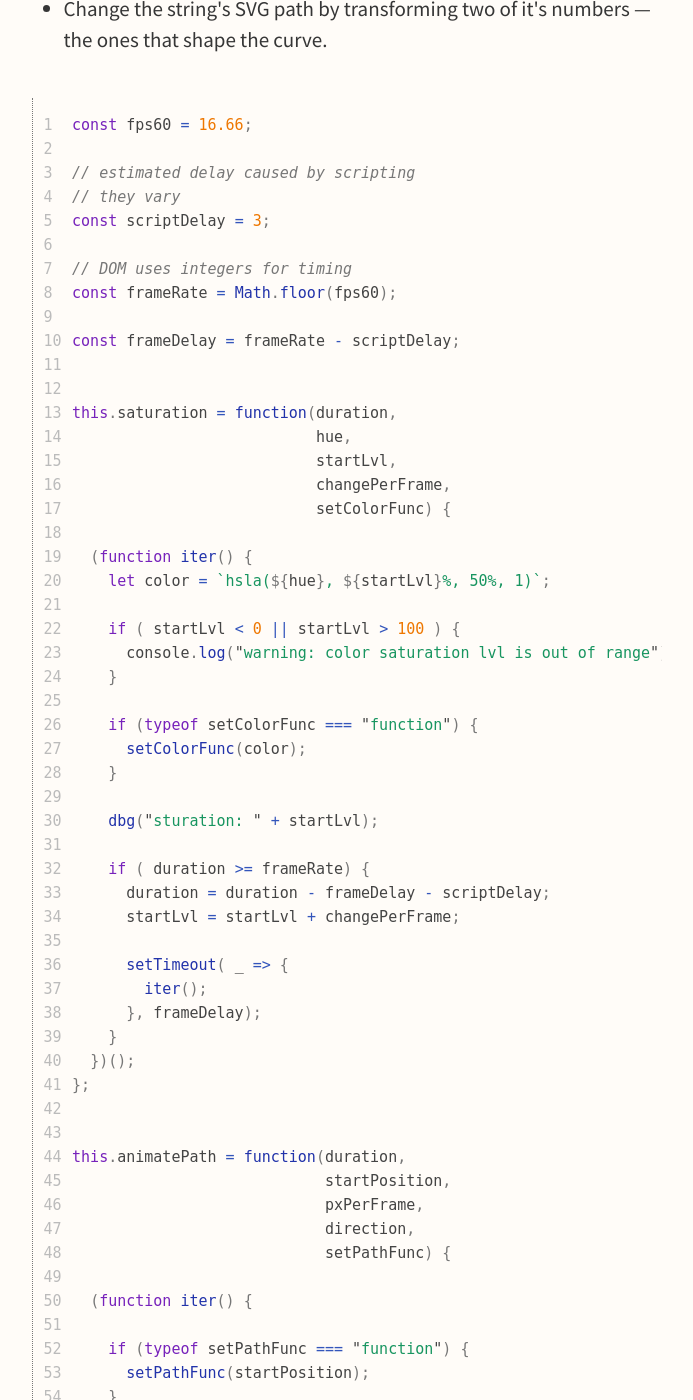
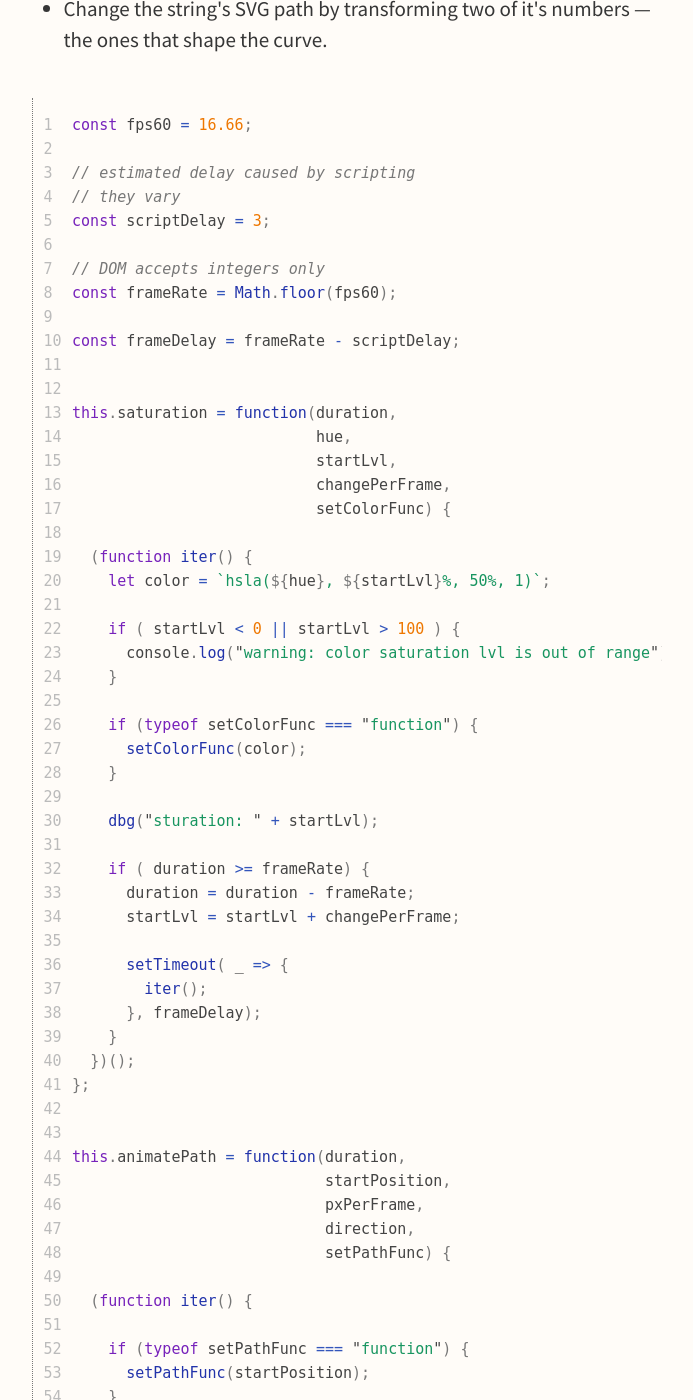
Before and after one commit to bart747/bart747, a Jekyll site: the page built from projects/60fps/index.html, in a window 1280 px wide and 1400 px high, scrolled down 1384 px. Shown: the whole window, without its empty margins (293-986 px from the left). Built offline with Jekyll 4.4.1, drawn with Linux system fonts in a browser that asks for light colours; comment, search, counter and statistics services are not loaded; some of the changed text lies outside the part shown.

Commit message:
60fps project: update description (code example)

```diff
--- a/projects/60fps/index.html
+++ b/projects/60fps/index.html
@@ -64,7 +64,7 @@ const fps60 = 16.66;
 // they vary
 const scriptDelay = 3;
 
-// DOM uses integers for timing
+// DOM accepts integers only
 const frameRate = Math.floor(fps60);
 
 const frameDelay = frameRate - scriptDelay;
@@ -90,7 +90,7 @@ this.saturation = function(duration,
     dbg("sturation: " + startLvl);
 
     if ( duration >= frameRate) {
-      duration = duration - frameDelay - scriptDelay;
+      duration = duration - frameRate;
       startLvl = startLvl + changePerFrame;
 
       setTimeout( _ => {
@@ -116,7 +116,7 @@ this.animatePath = function(duration,
     dbg("path position: " + startPosition);
 
     if ( duration >= frameRate) {
-      duration = duration - frameDelay - scriptDelay;
+      duration = duration - frameRate;
       startPosition = startPosition + (pxPerFrame * direction);
 
       setTimeout( _ => {
```
